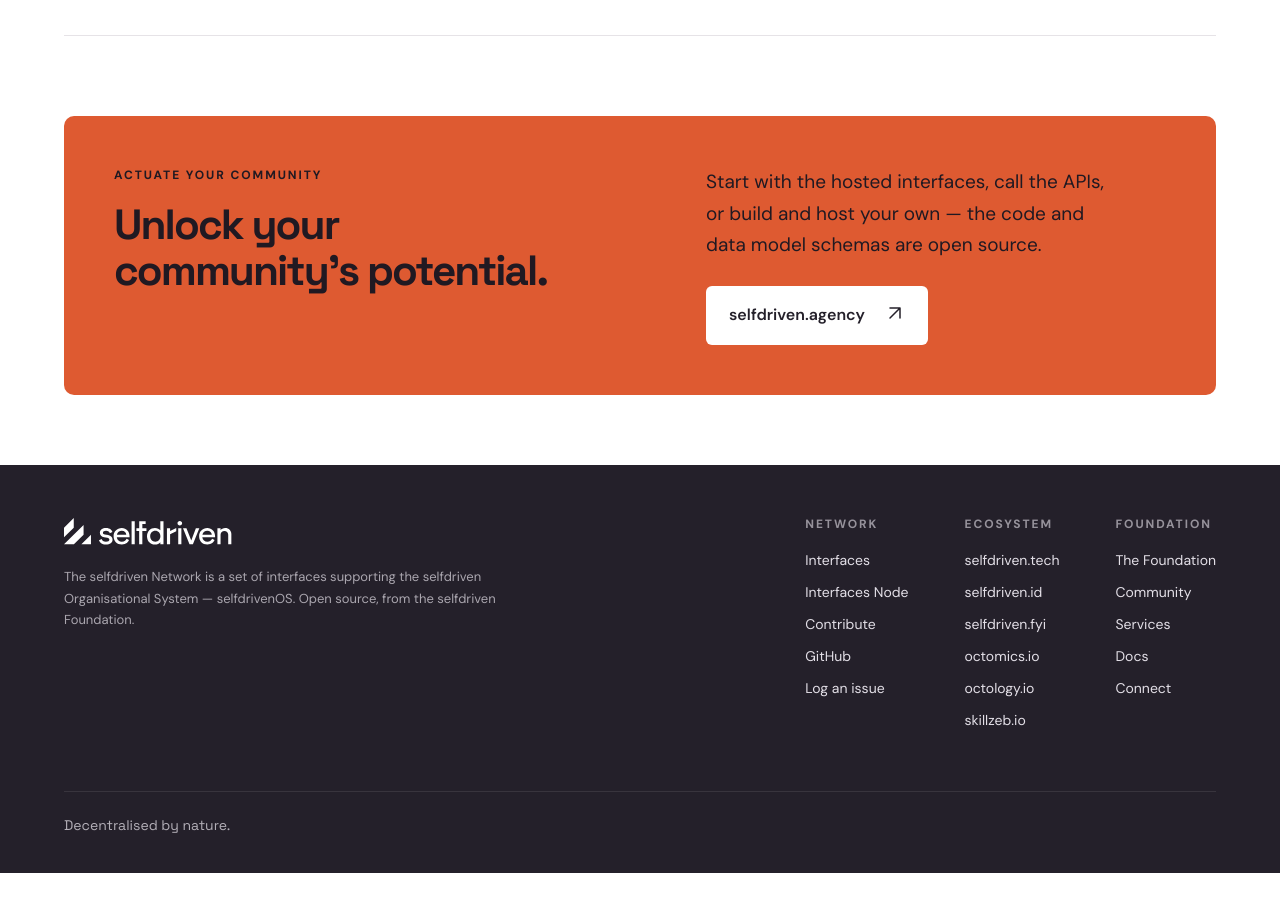
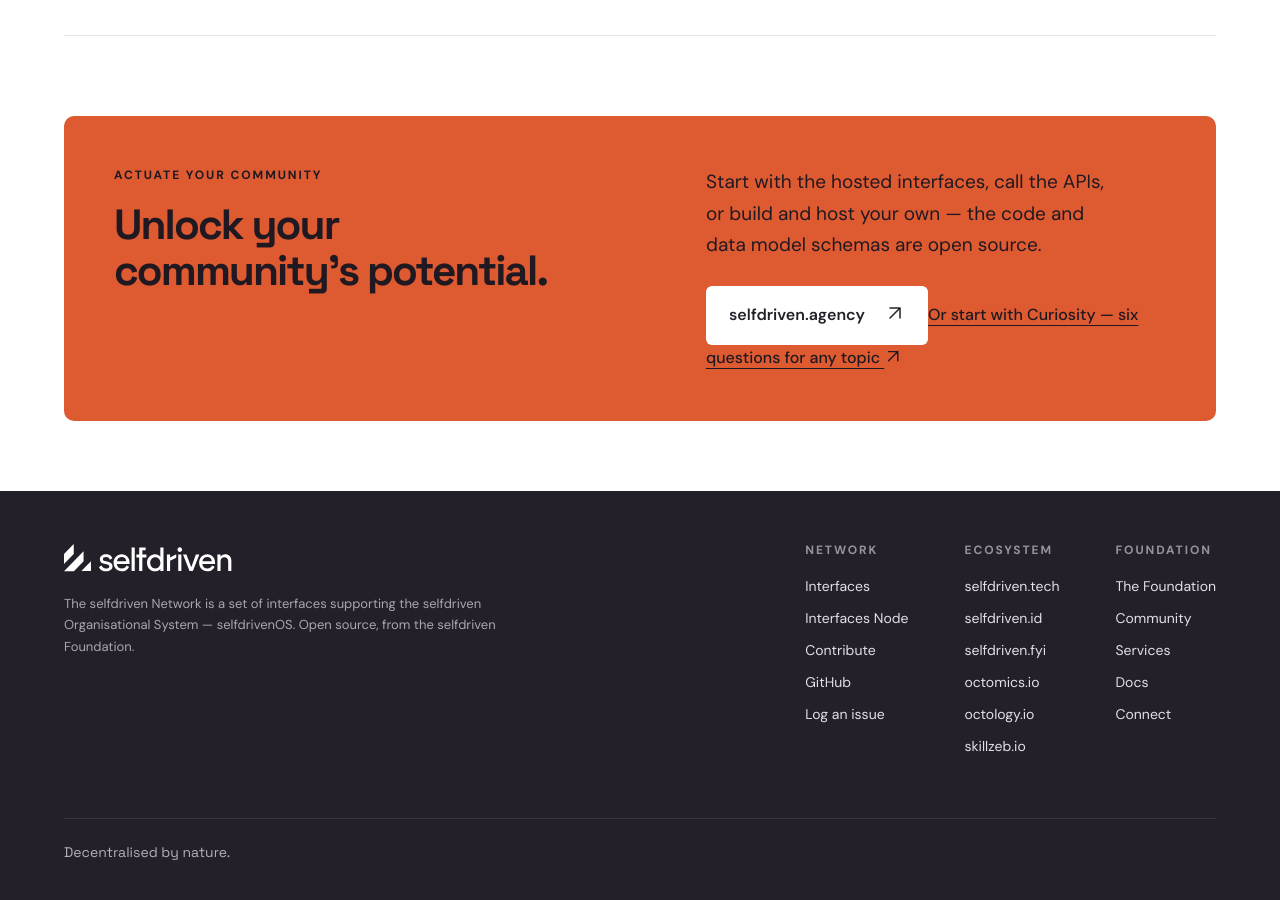
Before and after one commit to selfdriven-foundation/selfdriven-network, a Jekyll site: the page built from docs/index.html, in a window 1280 px wide and 900 px high, scrolled down 4930 px. Built offline with Jekyll 4.4.1, drawn with Linux system fonts in a browser that asks for light colours; before the commit the page ends 5803 px from its top, so only the background shows below that.

Commit message:
Update index.html

```diff
--- a/docs/index.html
+++ b/docs/index.html
@@ -256,5 +256,5 @@ description: A set of interfaces supporting the selfdriven Organisational System
 
 		<section class="custom-banner">
 			<div><p class="eyebrow">Actuate your community</p><h2>Unlock your community's potential.</h2></div>
-			<div class="banner-copy"><p>Start with the hosted interfaces, call the APIs, or build and host your own — the code and data model schemas are open source.</p><a class="button light" href="https://selfdriven.agency" target="_blank" rel="noopener">selfdriven.agency <span>{% include arrow.html %}</span></a></div>
+			<div class="banner-copy"><p>Start with the hosted interfaces, call the APIs, or build and host your own — the code and data model schemas are open source.</p><a class="button light" href="https://selfdriven.agency" target="_blank" rel="noopener">selfdriven.agency <span>{% include arrow.html %}</span></a><a class="text-link" href="https://selfdriven.agency/curiosity" target="_blank" rel="noopener">Or start with Curiosity — six questions for any topic {% include arrow.html %}</a></div>
 		</section>
```
